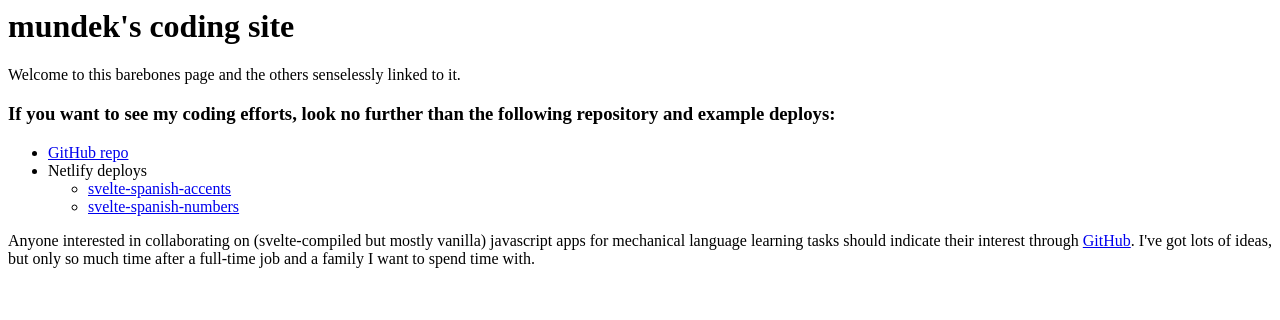
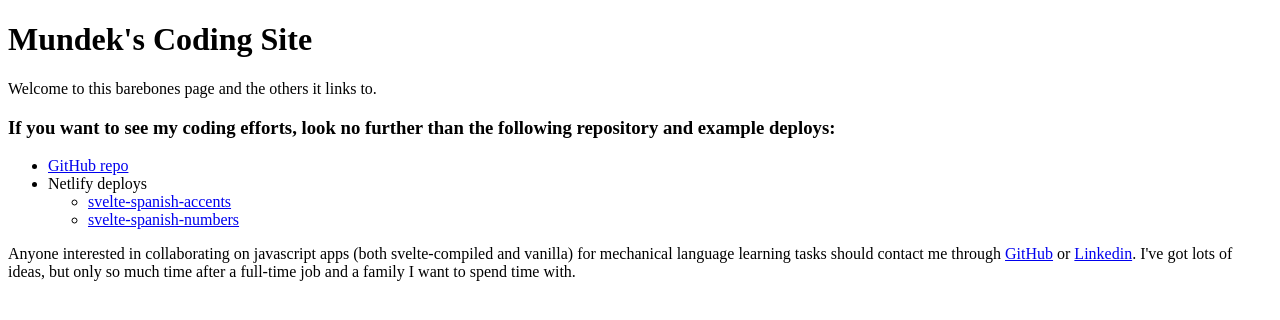
Before and after one commit to mundek/mundek.github.io, a plain HTML site: page index.html in a window 1280 px wide. Drawn offline with Linux system fonts and the light colour scheme.

Commit message:
Revise index.html

```diff
--- a/index.html
+++ b/index.html
@@ -1,5 +1,10 @@
-<h1>mundek's coding site</h1>
-<p>Welcome to this barebones page and the others senselessly linked to it.</p>
+<!DOCTYPE html>
+  <head>
+    <title>It's always enthusiastic amateur hour at mundek's coding site!</title>
+  </head>
+  <body>
+    <h1>Mundek's Coding Site</h1>
+    <p>Welcome to this barebones page and the others it links to.</p>
     <h3>If you want to see my coding efforts, look no further than the following repository and example deploys:</h3>
     <ul>
       <li><a href="https://github.com/mundek" target="_blank">GitHub repo</a></li>
@@ -9,4 +14,6 @@
         <li><a href="https://svelte-spanish-numbers.netlify.com/" target="_blank">svelte-spanish-numbers</a></li>
       </ul>
     </ul>
-Anyone interested in collaborating on (svelte-compiled but mostly vanilla) javascript apps for mechanical language learning tasks should indicate their interest through <a href="https://github.com/mundek" target="_blank">GitHub</a>. I've got lots of ideas, but only so much time after a full-time job and a family I want to spend time with.
+    Anyone interested in collaborating on javascript apps (both svelte-compiled and vanilla) for mechanical language learning tasks should contact me through <a href="https://github.com/mundek" target="_blank">GitHub</a> or <a href="https://www.linkedin.com/in/raymond-meredith/" target="_blank">Linkedin</a>. I've got lots of ideas, but only so much time after a full-time job and a family I want to spend time with.
+  </body>
+</html>
```
Lines whose indentation alone changed are shown as unchanged.
